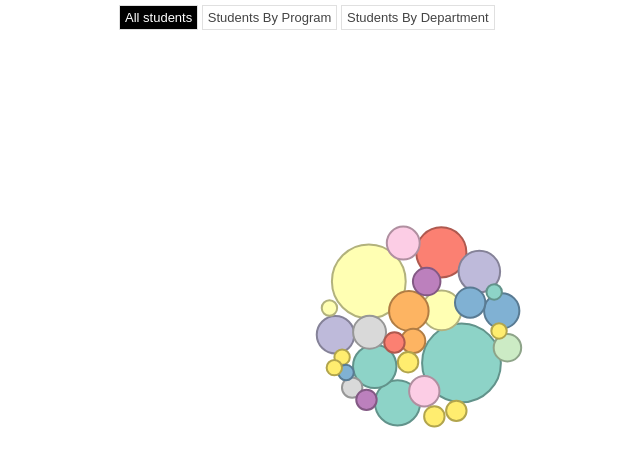
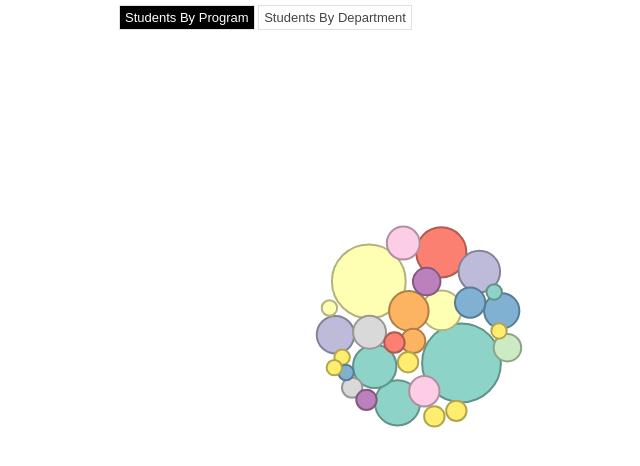
Before and after one commit to Datagiri/exchange-students, a plain HTML site: page index.html in a window 1280 px wide. Shown: the whole page, without its empty margins (221-861 px from the left). Drawn offline with Linux system fonts and the light colour scheme.

```diff
--- a/index.html
+++ b/index.html
@@ -12,8 +12,8 @@
 <body>
   <div class="container">
     <div id="toolbar">
-      <a href="#" id="all" class="button active">All students</a>
-      <a href="#" id="prog" class="button">Students By Program</a>
+ <!---     <a href="#" id="all" class="button active">All students</a> --->
+      <a href="#" id="prog" class="button active">Students By Program</a>
       <a href="#" id="dept" class="button">Students By Department</a>
     </div>
     <div id="vis"></div>
```
